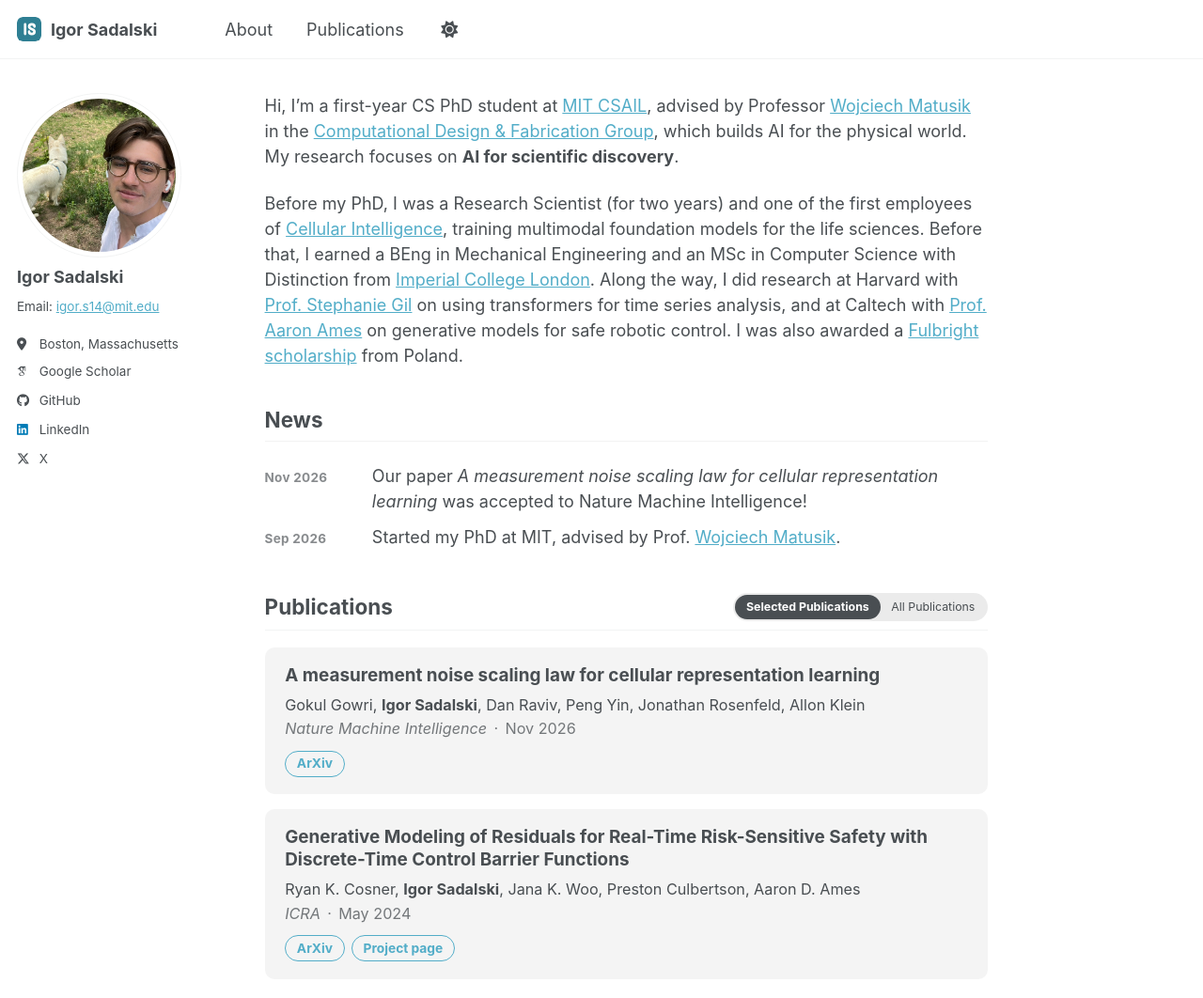
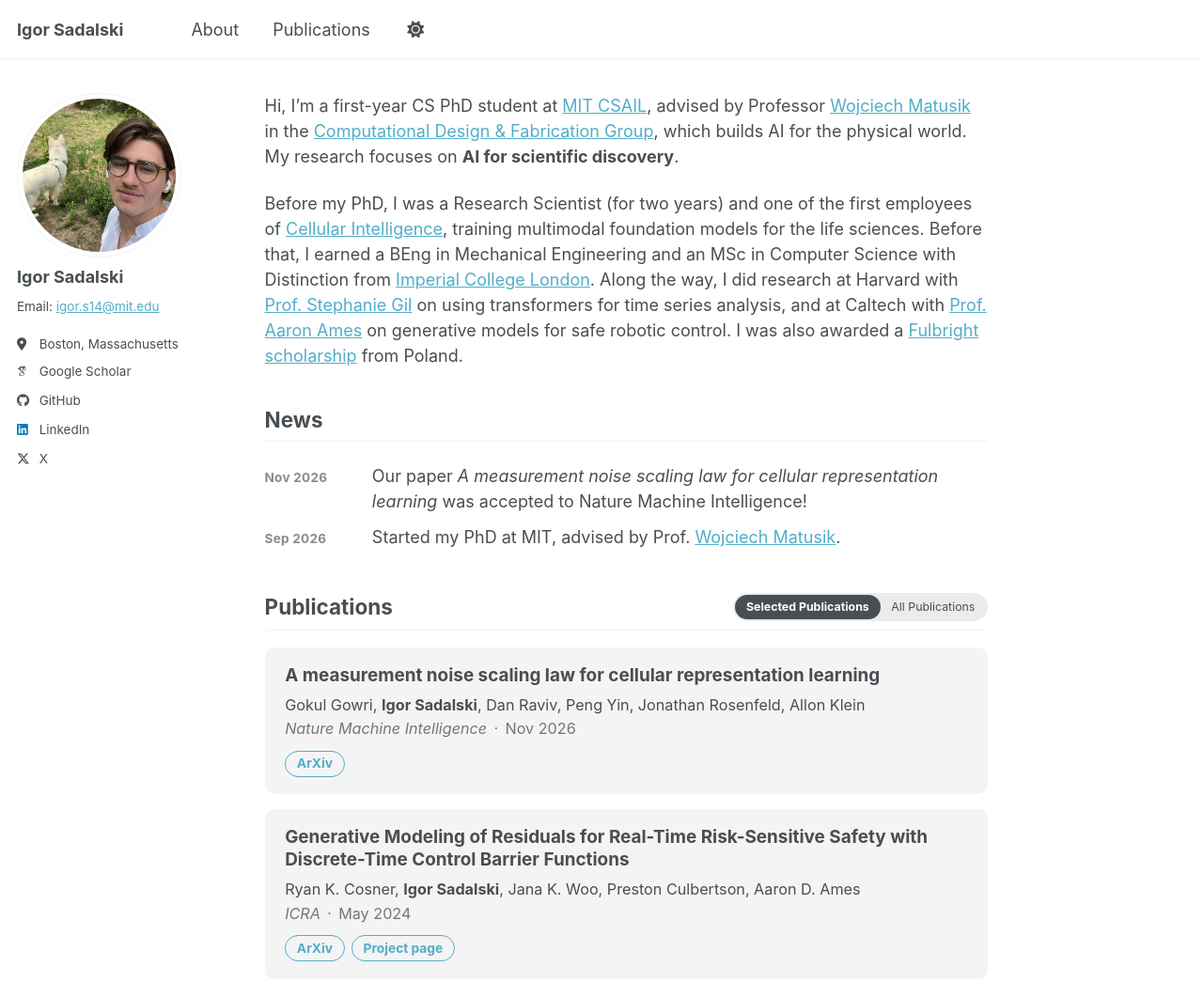
Before and after one commit to igor-sadalski/igor-sadalski.github.io, a Jekyll site: the page built from index.md, in a window 1280 px wide and 1084 px high. Shown: the top 1062 px of the window at 94% size. Built offline with Jekyll 4.4.1, drawn with Linux system fonts in a browser that asks for light colours; some web fonts are replaced; a script bundle is joined from its source files by our own code; library files that are not in the unit come from our copies.

Commit message:
Remove the logo from the masthead
Co-Authored-By: Claude Fable 5.1 <noreply@anthropic.com>

```diff
--- a/_includes/masthead.html
+++ b/_includes/masthead.html
@@ -6,7 +6,7 @@
       <nav id="site-nav" class="greedy-nav">
         <button><span class="navicon"></span></button>
         <ul class="visible-links">
-          <li class="masthead__menu-item masthead__menu-item--lg persist"><a class="masthead__brand" href="{{ base_path }}/"><img class="masthead__logo" src="{{ base_path }}/images/favicon.svg" alt="" width="26" height="26"><span class="masthead__brand-name">{{ site.title }}</span></a></li>
+          <li class="masthead__menu-item masthead__menu-item--lg persist"><a href="{{ base_path }}/">{{ site.title }}</a></li>
           {% for link in site.data.navigation.main %}
             {% if link.url contains 'http' %}
               {% assign domain = '' %}
--- a/_sass/layout/_home.scss
+++ b/_sass/layout/_home.scss
@@ -10,27 +10,6 @@ $home-tint-strong : rgba(128, 128, 128, 0.16);
 #news,
 #publications {
   scroll-margin-top: calc(#{$masthead-height} + 1em);
-}
-
-/* Small monogram next to the site title in the masthead */
-.masthead__logo {
-  display: inline-block;
-  width: 26px;
-  height: 26px;
-  margin: -4px 0.55em 0 0;
-  border-radius: 6px;
-  vertical-align: middle;
-}
-
-/* on phones the logo alone stands in for the name, so both nav links fit */
-@media (max-width: 599px) {
-  .masthead__brand-name {
-    display: none;
-  }
-
-  .masthead__logo {
-    margin-right: 0;
-  }
 }
 
 /* Section headers, with an optional two-way filter on the right */
```
